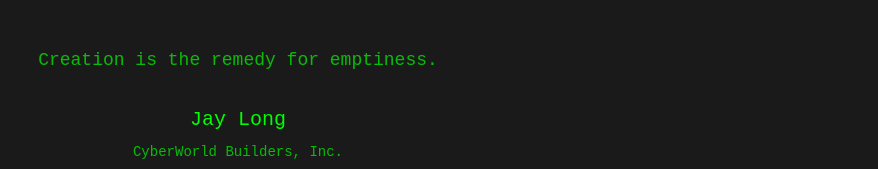
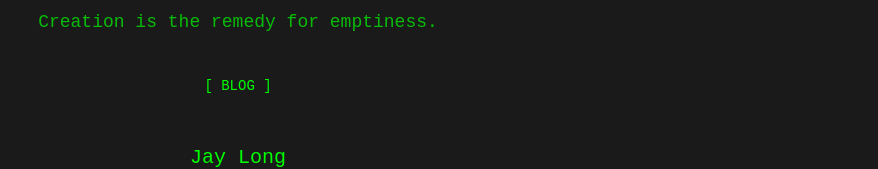
Before and after one commit to Cyberworld-builders/legend, a Next.js app: page / in a window 1280 px wide. Shown: the part 362-531 px from the top of the page, without its empty margins (402-1280 px from the left). Built offline with nearby package versions, Linux system fonts and the light colour scheme; no server answers.

Commit message:
adding the blog link back

```diff
--- a/app/page.tsx
+++ b/app/page.tsx
@@ -1,3 +1,4 @@
+import Link from 'next/link';
 import ChatWidget from '../components/ChatWidget';
 import Image from 'next/image';
 export default function Home() {
@@ -16,6 +17,14 @@ export default function Home() {
 
       </p>
 
+      <div className="flex justify-center gap-4 mb-12">
+        <Link
+          href="/blog"
+          className="text-sm text-[#00ff00] hover:underline mt-2 block uppercase"
+        >
+          [ blog ]
+        </Link>
+      </div>
 
       <p className="text-xl mb-2">Jay Long</p>
       <p className="text-sm text-[#00ff00]/70">CyberWorld Builders, Inc.</p>
@@ -25,8 +34,6 @@ export default function Home() {
       >
         [ email ]
       </a>
-
-
 
       <div className="flex justify-center gap-4 mb-12"></div>
 
```
